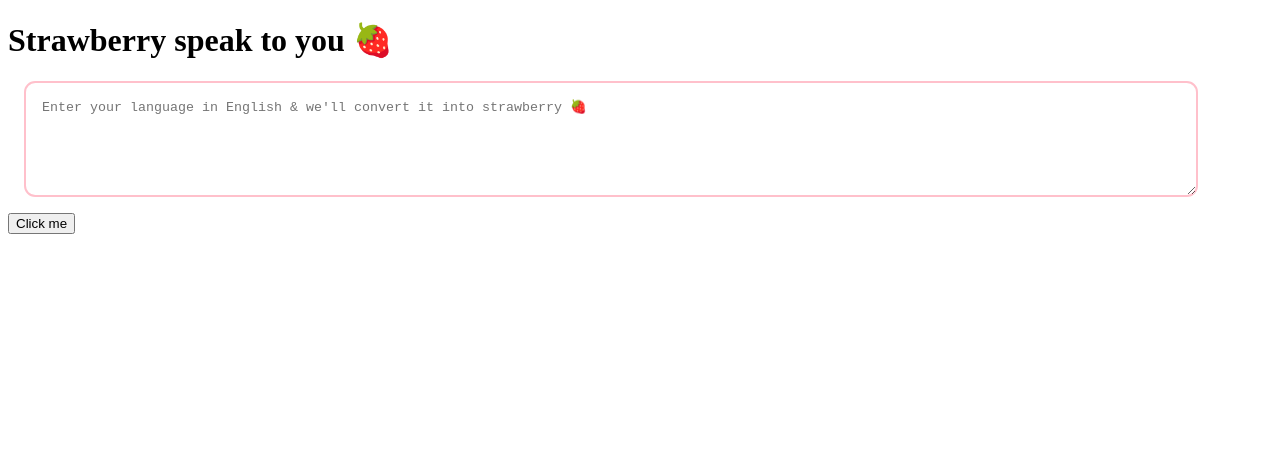
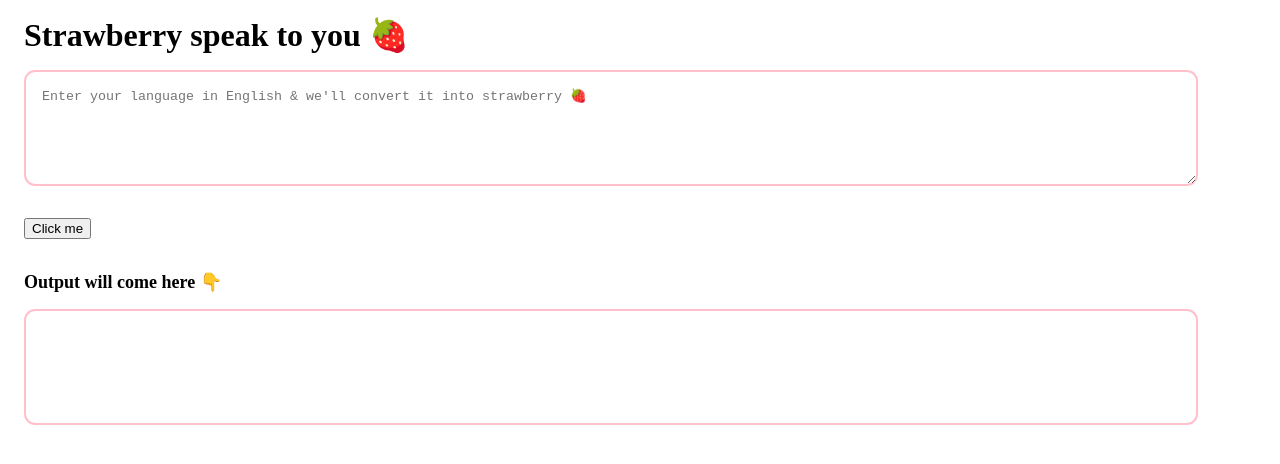
Before and after one commit to originalchinmay/minion-speak, a plain HTML site: page index.html in a window 1280 px wide. Drawn offline with Linux system fonts and the light colour scheme.

Commit message:
added output & its style

```diff
--- a/index.html
+++ b/index.html
@@ -9,7 +9,7 @@
     <link href="./style.css" rel="stylesheet" />
   </head>
   <body>
-    <h1>Strawberry speak to you 🍓</h1>
+    <h1 class="header">Strawberry speak to you 🍓</h1>
 
     <textarea
       id="txt-input"
@@ -18,6 +18,9 @@
     ></textarea>
 
     <button id="btn-translate">Click me</button>
+
+    <div class="output">Output will come here 👇</div>
+    <div id="output"></div>
     <script src="./app.js" type="text/javascript"></script>
   </body>
 </html>
--- a/style.css
+++ b/style.css
@@ -1,4 +1,9 @@
-.textarea {
+.header {
+  margin: 1rem;
+}
+
+.textarea,
+#output {
   width: 90%;
   height: 10vh;
   display: block;
@@ -7,3 +12,13 @@
   border: 2px solid pink;
   border-radius: 0.7rem;
 }
+
+#btn-translate {
+  margin: 1rem;
+}
+
+.output {
+  margin: 1rem;
+  font-weight: bold;
+  font-size: large;
+}
```
